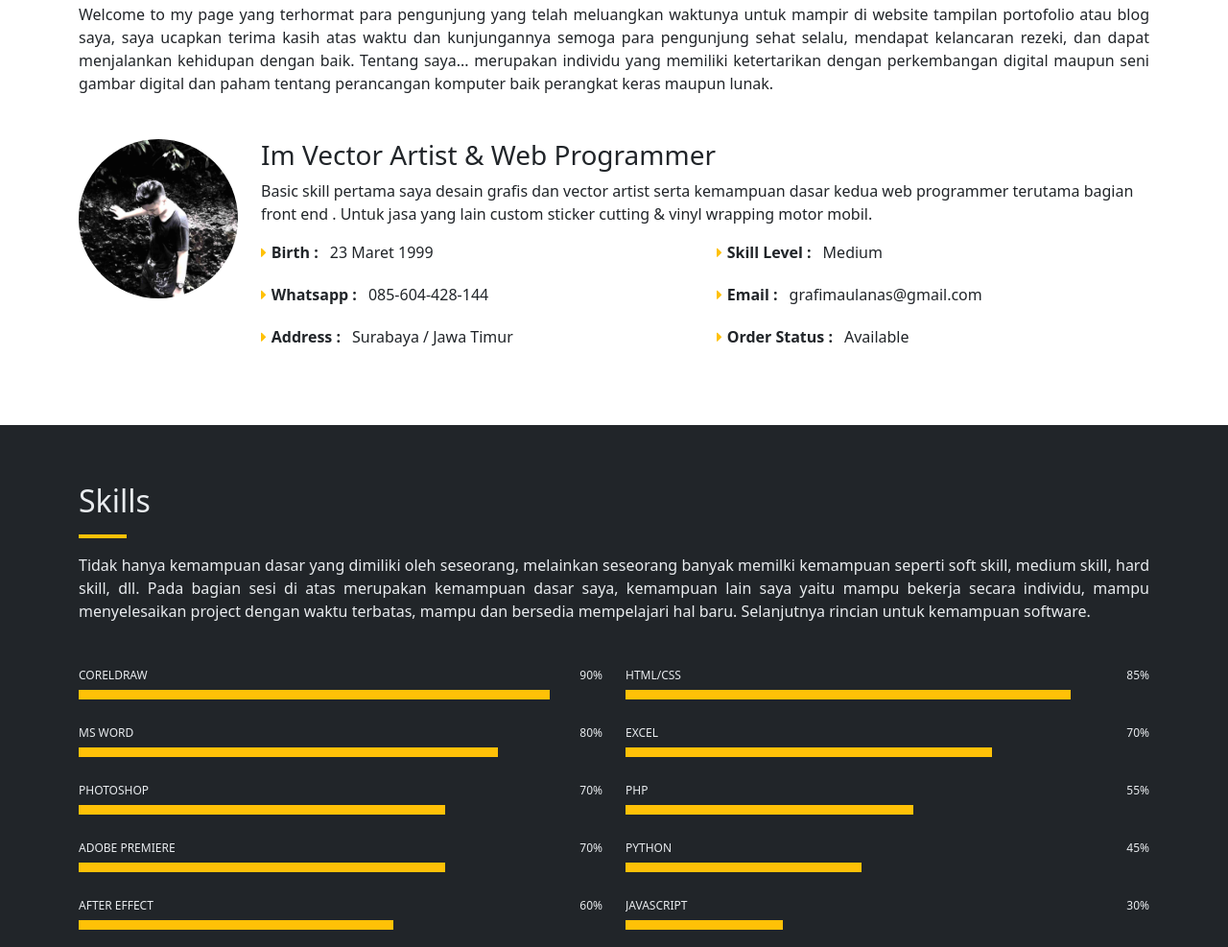
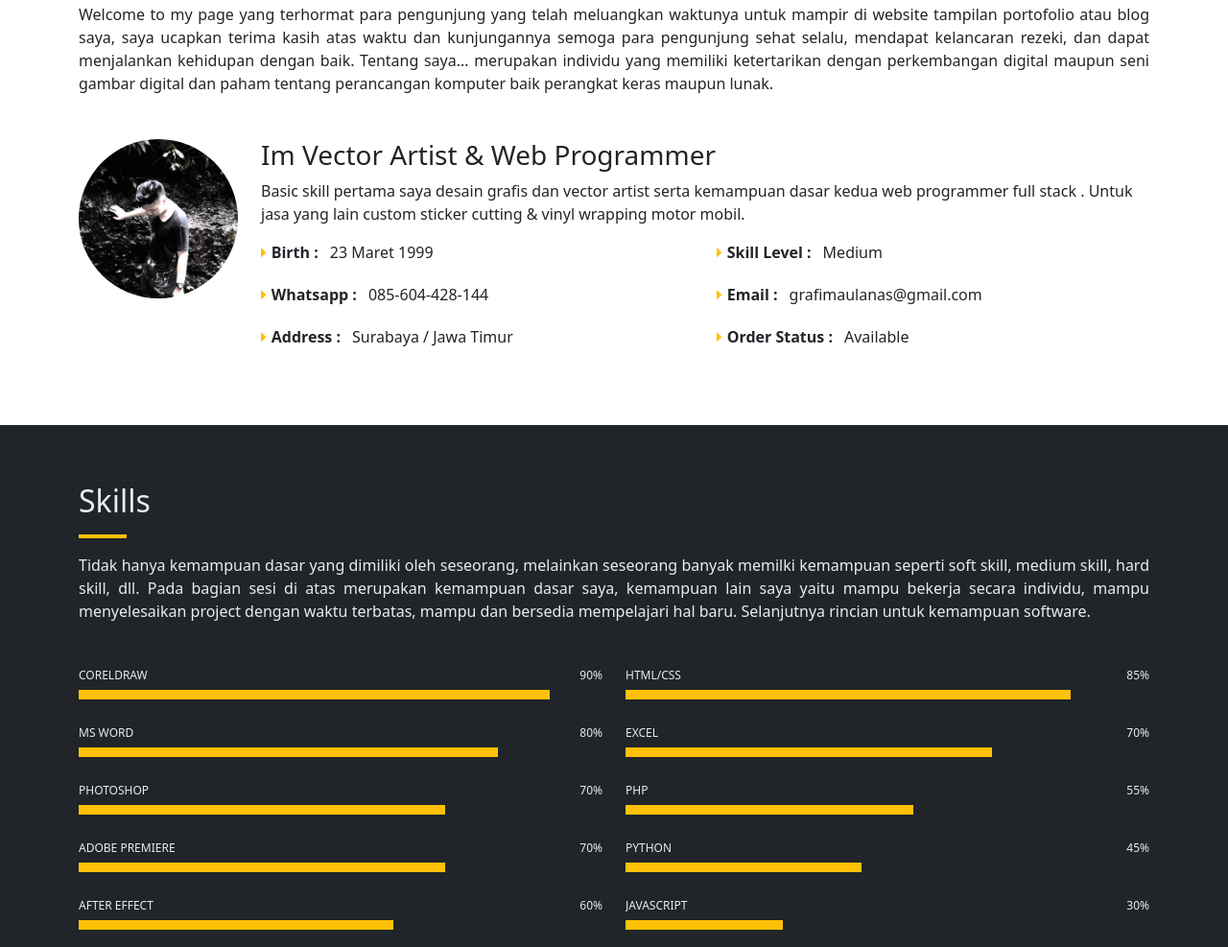
Before and after one commit to grav0921/portfolios, a plain HTML site: page index.html in a window 1280 px wide. Shown: the part 1011-1998 px from the top of the page at 96% size. Drawn offline with nearby package versions, Linux system fonts and the light colour scheme.

Commit message:
Update index.html

```diff
--- a/index.html
+++ b/index.html
@@ -688,7 +688,7 @@
       </div>
       <div class="col-lg-10 pt-4 pt-lg-0 content" data-aos="fade-left">
          <h3>Im Vector Artist & Web Programmer</h3>
-         <p>Basic skill pertama saya desain grafis dan vector artist serta kemampuan dasar kedua web programmer terutama bagian front end .<a href="https://www.instagram.com/asep_sticker/?hl=en"> Untuk jasa yang lain custom sticker cutting & vinyl wrapping motor mobil.</a></p><div class="row">
+         <p>Basic skill pertama saya desain grafis dan vector artist serta kemampuan dasar kedua web programmer full stack .<a href="https://www.instagram.com/asep_sticker/?hl=en"> Untuk jasa yang lain custom sticker cutting & vinyl wrapping motor mobil.</a></p><div class="row">
           <div class="col-lg-6">
             <ul>
               <li>
```
